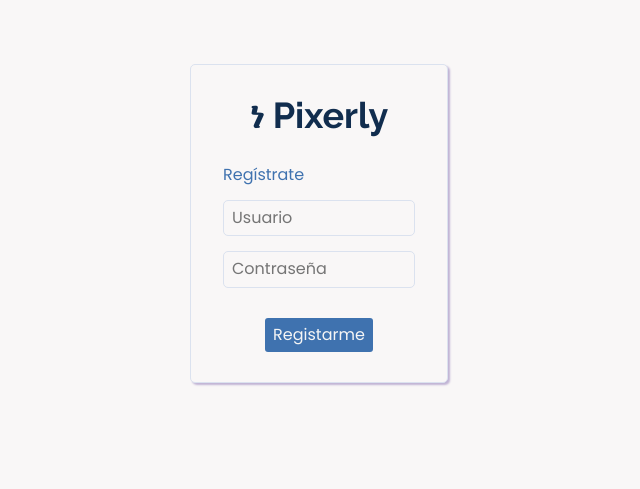
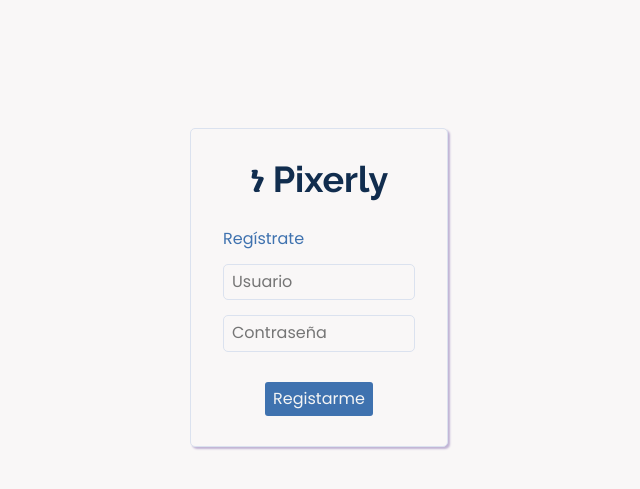
Before and after one commit to robinvicente/Css, a PHP site: page /signup.php in a window 1280 px wide. Shown: the top 489 px of the page, without its empty margins (321-961 px from the left). Run offline with PHP 8.4, Linux system fonts and the light colour scheme.

Commit message:
Final version SignUp

```diff
--- a/styles/style.css
+++ b/styles/style.css
@@ -12,13 +12,12 @@ body{
     border-radius: 5px;
     box-shadow: 2px 2px 2px #c0b3d4;
     color: #3f72af;
-    margin: 5% auto auto auto;
+    margin: 10% auto auto auto;
     border: 1px solid #dbe2ef;
 
 }
 .box{
     width: 12em;
-    /*border: 1px solid #3f72af;*/
     margin: auto;
 
 }
```
